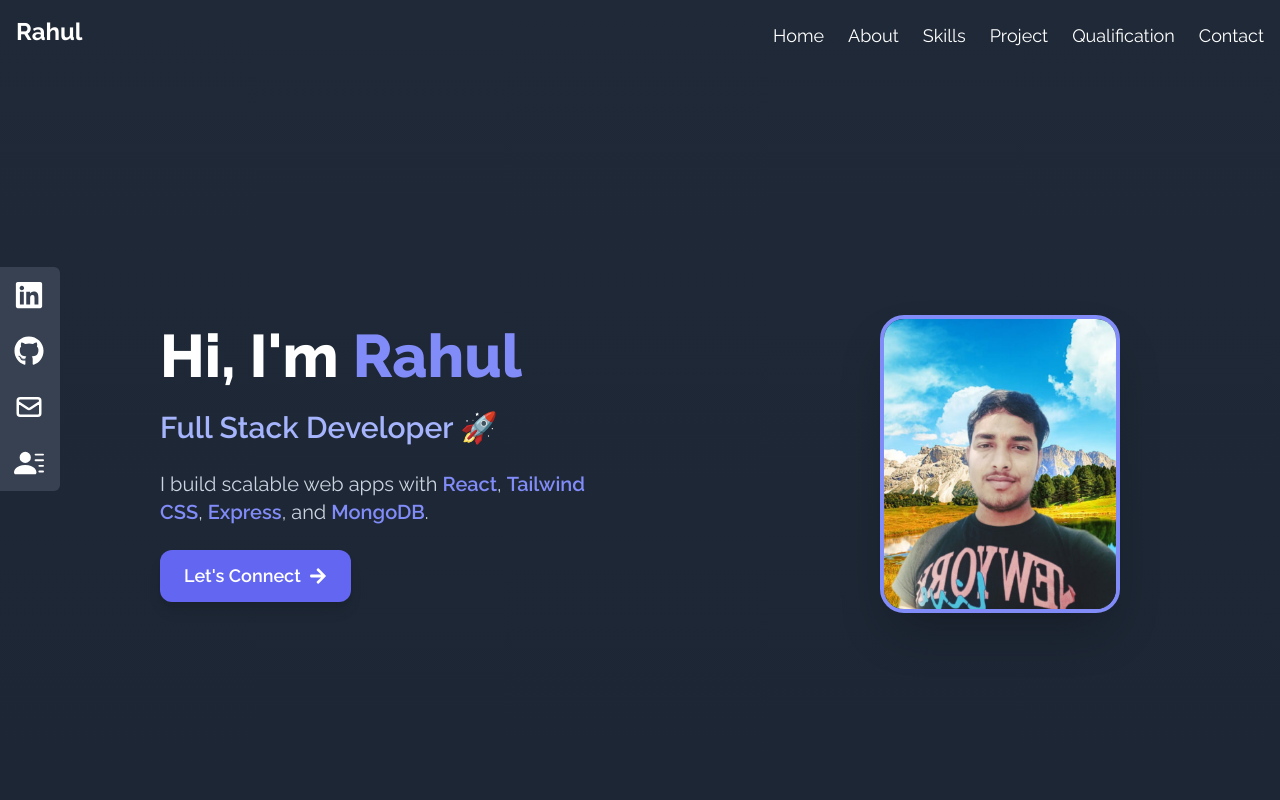
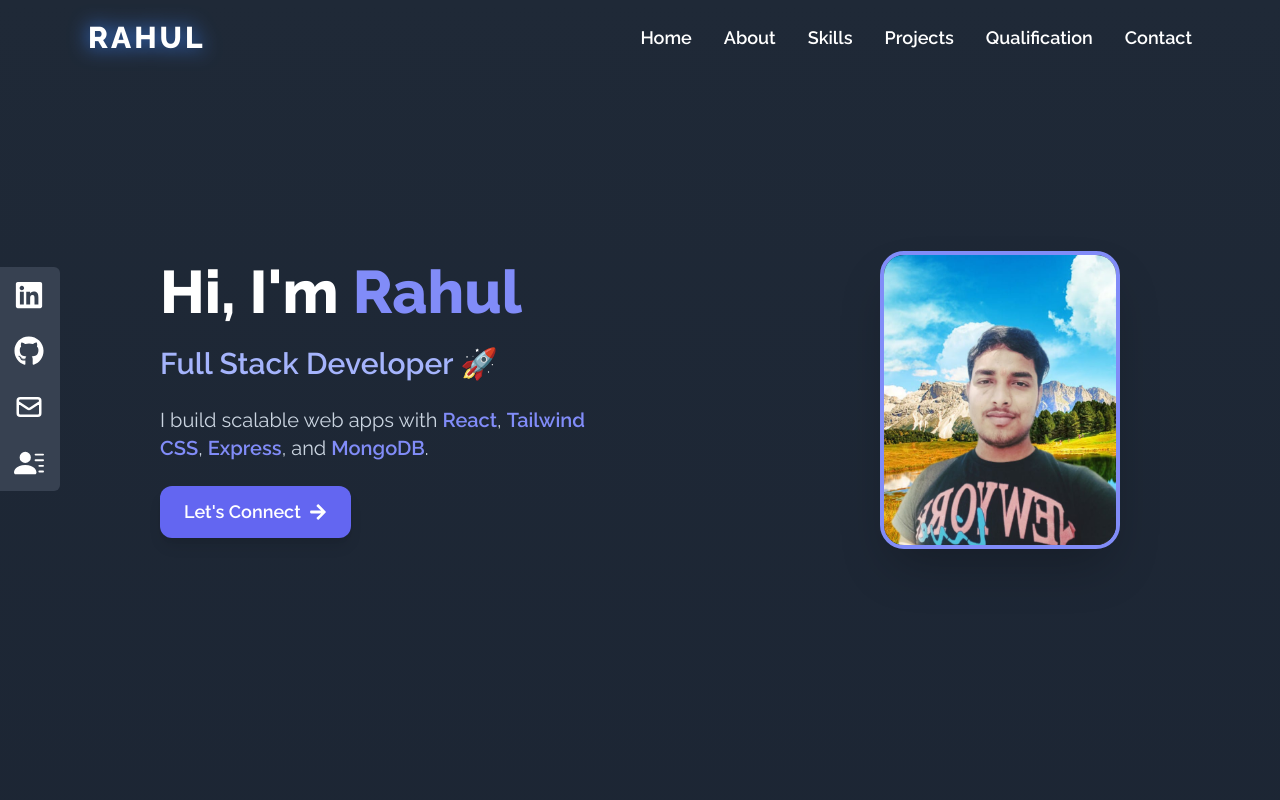
Before and after one commit to Rahulkumar8967/my-portfolio, a React (Vite) app: page / in a window 1280 px wide. Shown: the top 800 px of the page. Built offline with nearby package versions, Linux system fonts and the light colour scheme.

Commit message:
Add some navbar css

```diff
--- a/src/components/Navbar.jsx
+++ b/src/components/Navbar.jsx
@@ -9,33 +9,29 @@ function Navbar() {
   };
 
   return (
-    <nav id="home">
-      <div className="max-w-7xl mx-auto px-4">
-        <div className="flex justify-between h-16 items-center">
+    <nav className="fixed top-5 left-1/2 transform -translate-x-1/2 w-[90%] z-50 flex justify-between items-center px-6">
       {/* Logo */}
-          <div className="flex-shrink-0 flex items-center">
       <a
-              href="#Home"
-              className="text-white text-xl md:text-2xl font-serif font-bold hover:opacity-90 transition duration-300"
+        href="#home"
+        className="text-3xl font-extrabold tracking-widest text-white transition duration-300 transform hover:scale-110 hover:text-blue-400 drop-shadow-[0_0_10px_#3b82f6]"
       >
-              Rahul
+        RAHUL
       </a>
-          </div>
 
       {/* Desktop Links */}
-          <div className="hidden lg:flex items-center space-x-6 mt-2">
+      <div className="hidden lg:flex items-center space-x-8">
         {[
-              { href: "#Home", label: "Home" },
+          { href: "#home", label: "Home" },
           { href: "#about", label: "About" },
           { href: "#skills", label: "Skills" },
-              { href: "#my-portfolio", label: "Project" },
+          { href: "#projects", label: "Projects" },
           { href: "#qualification", label: "Qualification" },
           { href: "#contact", label: "Contact" },
         ].map((link, index) => (
           <a
             key={index}
             href={link.href}
-                className="text-white text-lg hover:opacity-80 transition duration-300"
+            className="relative text-white text-lg font-semibold transition-all duration-300 before:content-[''] before:absolute before:left-0 before:bottom-0 before:w-0 before:h-[2px] before:bg-blue-400 before:transition-all before:duration-300 hover:before:w-full hover:text-blue-400"
           >
             {link.label}
           </a>
@@ -43,30 +39,36 @@ function Navbar() {
       </div>
 
       {/* Mobile Menu Button */}
-          <div className="lg:hidden">
       <button
-              onClick={() => setIsOpen(!isOpen)} // Toggles menu visibility on click
-              className="text-white text-2xl hover:opacity-80 focus:outline-none"
+        onClick={() => setIsOpen(!isOpen)}
+        className="lg:hidden relative w-12 h-12 flex items-center justify-center rounded-full bg-transparent hover:scale-110 transition-transform duration-300"
       >
-              {isOpen ? <FaTimes /> : <FaBars />}
+        {isOpen ? (
+          <FaTimes className="text-white text-2xl transition duration-300 animate-pulse" />
+        ) : (
+          <FaBars className="text-white text-2xl transition duration-300" />
+        )}
       </button>
-          </div>
-        </div>
-      </div>
 
       {/* Mobile Full-Screen Menu */}
-      {isOpen && (
-        <div className="lg:hidden fixed inset-0 bg-gradient-to-r from-black via-gray-800 to-black z-50 flex flex-col items-center justify-center space-y-6">
+      <div
+        className={`lg:hidden fixed top-0 right-0 h-screen w-3/4 bg-gray-900 text-white z-50 flex flex-col items-center justify-center space-y-6 transform ${
+          isOpen ? "translate-x-0 opacity-100" : "translate-x-full opacity-0"
+        } transition-transform duration-500`}
+      >
         {/* Close Button */}
-          <div className="absolute top-5 right-5 text-white text-3xl cursor-pointer" onClick={() => setIsOpen(false)}>
+        <button
+          className="absolute top-6 right-6 text-white text-3xl"
+          onClick={() => setIsOpen(false)}
+        >
           <FaTimes />
-          </div>
+        </button>
 
         {[
-            { href: "#Home", label: "Home" },
+          { href: "#home", label: "Home" },
           { href: "#about", label: "About" },
           { href: "#skills", label: "Skills" },
-            { href: "#my-portfolio", label: "Project" },
+          { href: "#projects", label: "Projects" },
           { href: "#qualification", label: "Qualification" },
           { href: "#contact", label: "Contact" },
         ].map((link, index) => (
@@ -74,13 +76,12 @@ function Navbar() {
             key={index}
             href={link.href}
             onClick={handleLinkClick}
-              className="text-white text-3xl font-semibold hover:opacity-80 transition duration-300"
+            className="text-white text-2xl font-semibold transition duration-300 hover:text-blue-400"
           >
             {link.label}
           </a>
         ))}
       </div>
-      )}
     </nav>
   );
 }
```
Lines whose indentation alone changed are shown as unchanged.
